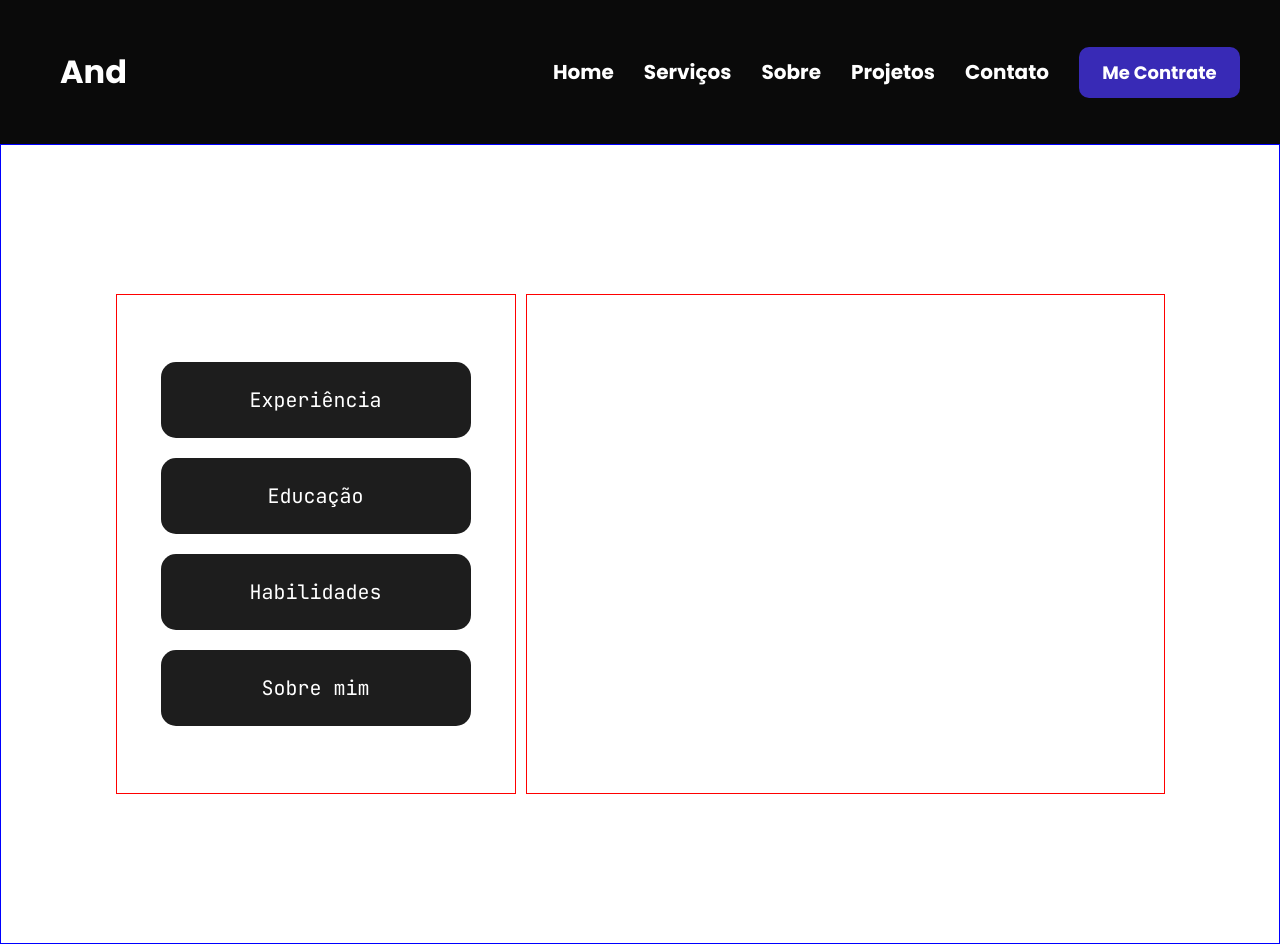
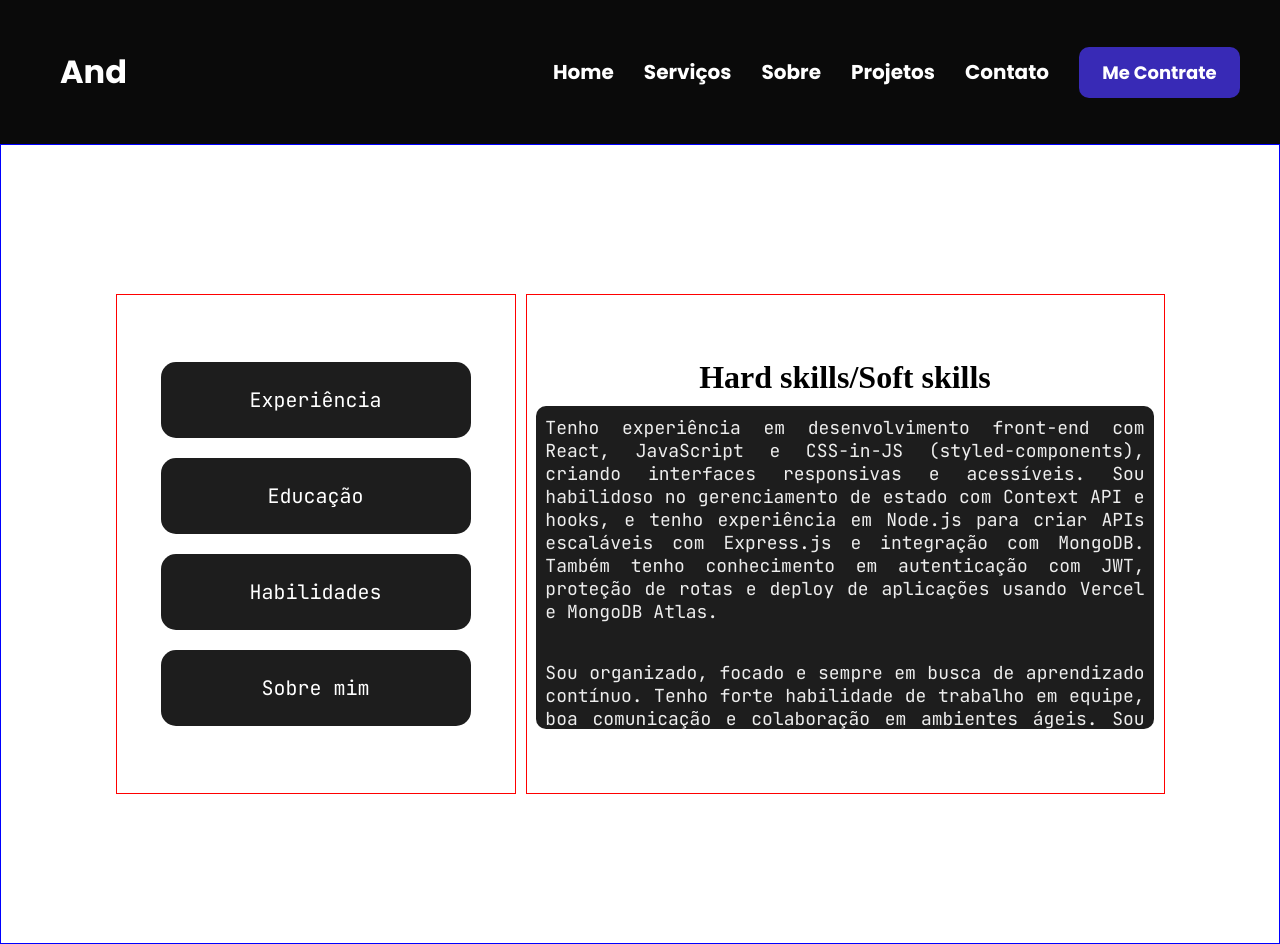
Before and after one commit to luvsscorpius/dev-and-portfolio-react, a React (Create React App) app in the folder frontend/: page /sobre in a window 1280 px wide. Built offline with nearby package versions, Linux system fonts and the light colour scheme.

Commit message:
feat(sobrepage): starting to develop states to hold information about each section

```diff
--- a/frontend/src/Pages/Sobre/Sobre.jsx
+++ b/frontend/src/Pages/Sobre/Sobre.jsx
@@ -1,7 +1,17 @@
-import React from 'react'
+import React, { useState } from 'react'
 import * as M from './Styles'
 
 export const Sobre = () => {
+    const [currentComponent, setCurrentComponent] = useState(2)
+    const [component, setComponent] = useState([
+        {component: 0, h1: "Experiência", p1: "Sou desenvolvedor front-end e técnico em informática pelo SENAC Minas, com foco em React, Node.js e MongoDB. Estou aprimorando minhas habilidades para me tornar fullstack, criando aplicações completas, desde interfaces modernas até APIs escaláveis.", p2: "Tenho experiência em autenticação de usuários, dashboards e soluções interativas, utilizando Styled-Components para interfaces responsivas e de alta performance. Com sólida base tecnológica e fluência em inglês, estou pronto para novos desafios no desenvolvimento de software."},
+
+        {component: 1, h1: "Educação", p1: "Concluí o curso técnico em Informática pelo SENAC Minas em abril de 2023, após um período de formação iniciado em outubro de 2021. Durante a formação, adquiri sólidos conhecimentos em programação, redes de computadores, manutenção de sistemas e suporte técnico. A metodologia prática do curso me permitiu desenvolver projetos voltados para a resolução de problemas reais, ampliando minhas habilidades técnicas e meu raciocínio lógico.", p2: "Realizei meu estágio na OK Informática, entre novembro de 2022 e março de 2023, onde atuei como estagiário de suporte técnico. Minhas atividades incluíram a manutenção de hardware e software, resolução de problemas técnicos e atendimento direto ao cliente. Essa experiência foi essencial para aprimorar minha capacidade de análise, comunicação e trabalho em equipe, além de me proporcionar uma vivência prática no mercado de tecnologia."},
+
+        {component: 2, h1: "Hard skills/Soft skills", p1: "Tenho experiência em desenvolvimento front-end com React, JavaScript e CSS-in-JS (styled-components), criando interfaces responsivas e acessíveis. Sou habilidoso no gerenciamento de estado com Context API e hooks, e tenho experiência em Node.js para criar APIs escaláveis com Express.js e integração com MongoDB. Também tenho conhecimento em autenticação com JWT, proteção de rotas e deploy de aplicações usando Vercel e MongoDB Atlas.", p2: "Sou organizado, focado e sempre em busca de aprendizado contínuo. Tenho forte habilidade de trabalho em equipe, boa comunicação e colaboração em ambientes ágeis. Sou proativo na resolução de problemas, comprometido com prazos e qualidade de entrega, e atento às necessidades do usuário final, criando soluções digitais intuitivas e eficientes."},
+
+    ])
+
   return (
     <main>
         <M.mainContent>
@@ -13,7 +23,14 @@ export const Sobre = () => {
             </M.linksContainer>
 
             <M.infoContainer>
+                <h1>{component[currentComponent].h1}</h1>
 
+                <div className='pContainer'>
+                    <p>{component[currentComponent].p1}</p>
+
+                    <br />
+                    <p>{component[currentComponent].p2}</p>
+                </div>
             </M.infoContainer>
         </M.mainContent>
     </main>
--- a/frontend/src/Pages/Sobre/Styles.jsx
+++ b/frontend/src/Pages/Sobre/Styles.jsx
@@ -44,4 +44,30 @@ export const infoContainer = styled.div`
     height: 500px;
     width: 50%;
     border: 1px solid red;
+    display: flex;
+    flex-direction: column;
+    justify-content: center;
+    align-items: center;
+    gap: 10px;
+
+
+    .pContainer {
+        width: 97%;
+        height: 65%;
+        background-color: #1D1D1D;
+        border-radius: 10px;
+        display: flex;
+        flex-direction: column;
+        align-items: center;
+        overflow-y: scroll;
+
+        p {
+            width: 97%;
+            margin: 10px;
+            font-size: 18px;
+            color: #eee;
+            text-align: justify;
+            font-family: "JetBrains Mono", serif;
+        }
+    }
 `
```
